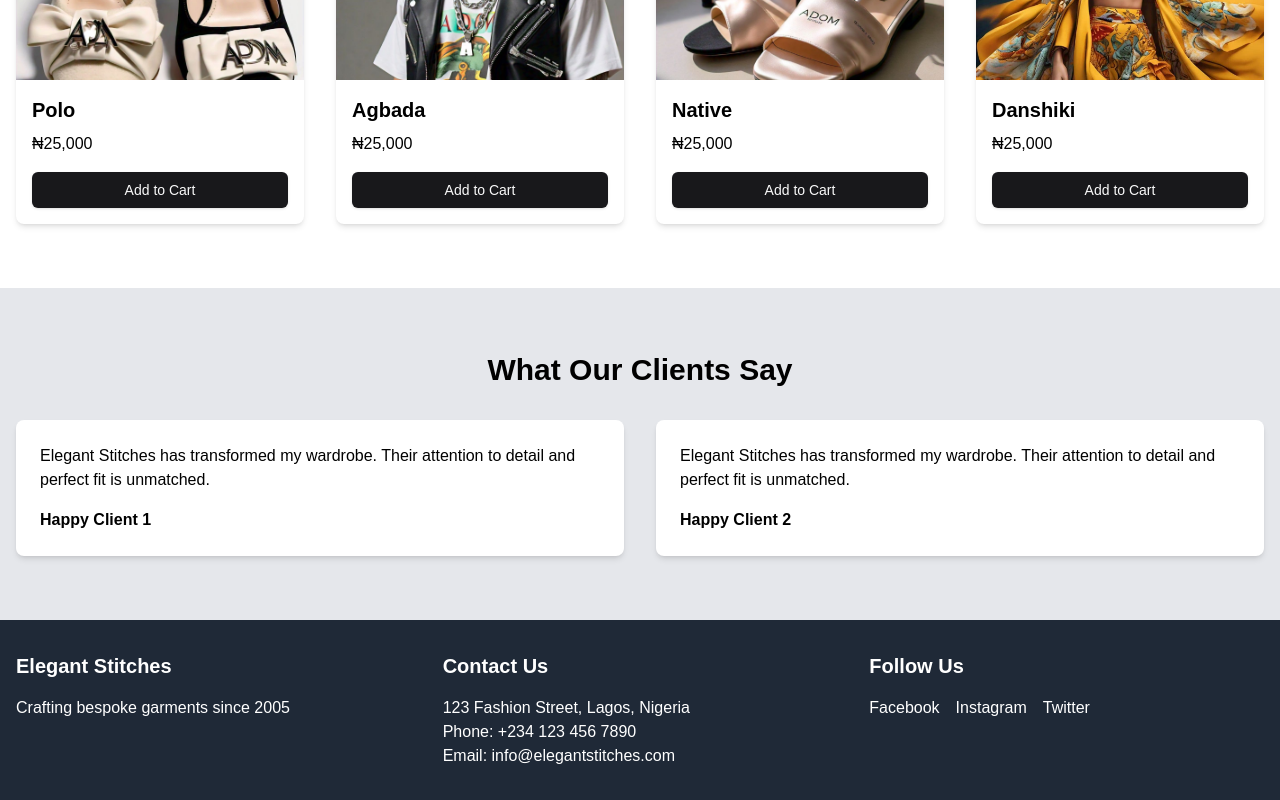
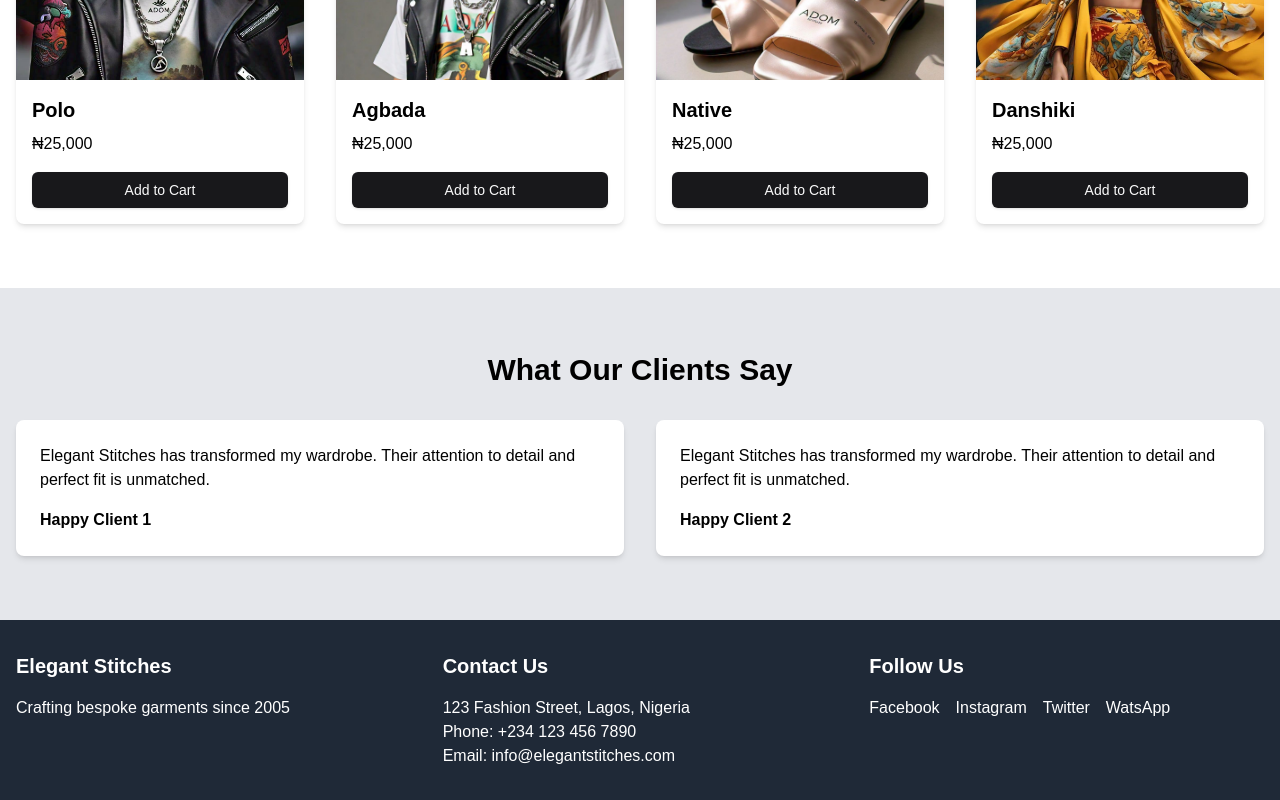
Before and after one commit to ashele1234/fashion, a Next.js app: page / in a window 1280 px wide. Shown: the part 1482-2282 px from the top of the page. Built offline with nearby package versions, Linux system fonts and the light colour scheme.

Commit message:
collection deleted

```diff
--- a/app/globals.css
+++ b/app/globals.css
@@ -1,6 +1,7 @@
 @tailwind base;
 @tailwind components;
 @tailwind utilities;
+
 .hero{
   background-repeat: no-repeat;
 }
--- a/app/page.tsx
+++ b/app/page.tsx
@@ -17,7 +17,7 @@ import Img1 from "../app/assets/images/IMG-20240915-WA0001.jpg"
 import Img2 from "../app/assets/images/IMG-20240915-WA0002.jpg"
 import Img3 from "../app/assets/images/IMG-20240915-WA0003.jpg"
 import Img4 from "../app/assets/images/IMG-20240915-WA0004.jpg"
-import Img5 from "../app/assets/images/IMG-20240915-WA0005.jpg"
+import Img5 from "../app/assets/images/IMG-20240915-WA0009.jpg"
 import Img6 from "../app/assets/images/IMG-20240915-WA0006.jpg"
 import Img7 from "../app/assets/images/IMG-20240915-WA0007.jpg"
 import Img8 from "../app/assets/images/IMG-20240915-WA0008.jpg"
@@ -178,6 +178,7 @@ export default function TailorWebsite() {
                 <a href="#" className="hover:text-gray-300">Facebook</a>
                 <a href="#" className="hover:text-gray-300">Instagram</a>
                 <a href="#" className="hover:text-gray-300">Twitter</a>
+                <a href="#" className="hover:text-gray-300">WatsApp</a>
               </div>
             </div>
           </div>
```
Also changed, not shown: app/assets/images/collection2.png (deleted).
